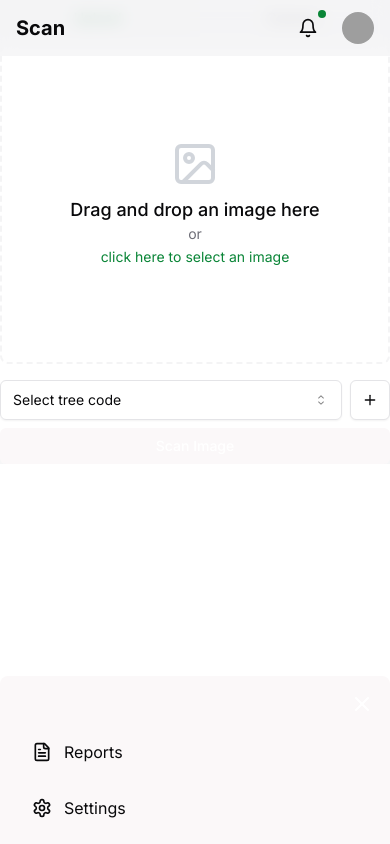
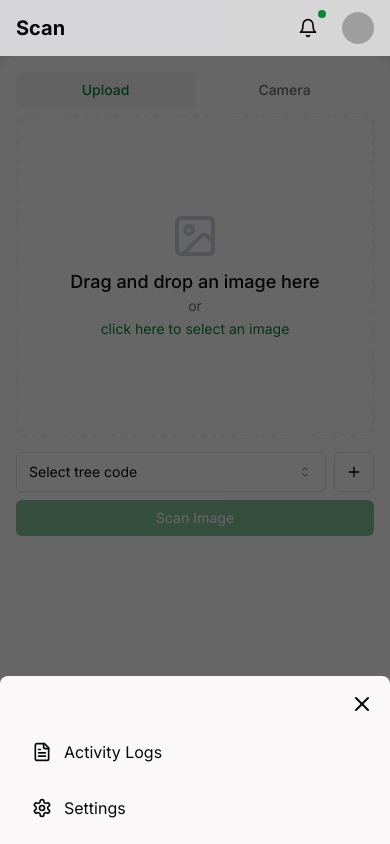
Before and after one commit to almonsour13/MDD-APP, a Next.js app: page /admin/scan in a window 390 px wide. Both pictures are taken after a click on the button 341 px from the left and 816 px from the top of the page. Built offline with nearby package versions, Linux system fonts and the light colour scheme; grey boxes are pictures that could not be loaded.

Commit message:
new changes in layout

```diff
--- a/app/(user)/admin/layout.tsx
+++ b/app/(user)/admin/layout.tsx
@@ -1,9 +1,10 @@
 "use client"
-import { useState } from "react";
-import AdminHeader from "@/components/layout/admin/adminHeader";
+import { Suspense, useState } from "react";
+import AdminHeader from "@/components/layout/admin/header";
 import AdminSidebar from "@/components/layout/sidebar";
 import Dashboard from "./page";
 import AdminBottomNav from "@/components/layout/admin/adminBottomNav";
+import Loading from "./loading";
 export default function AdminLayout({
   children,
 }: Readonly<{
@@ -17,7 +18,9 @@ export default function AdminLayout({
         <AdminSidebar isOpen={sidebarOpen} toggleSidebar={toggleSidebar} role={role}/>
         <div className="w-full flex-1 flex flex-col overflow-hidden">
           <AdminHeader toggleSidebar={toggleSidebar}/>
-          {children}
+          <Suspense fallback={<Loading/>}>
+            {children}
+          </Suspense>
           <AdminBottomNav role={role}/>
         </div>
       </div>
--- /dev/null
+++ b/app/(user)/admin/loading.tsx
@@ -0,0 +1,9 @@
+import PageWrapper from "@/components/pageWrapper";
+
+export default function Loading(){
+    return(
+        <PageWrapper>
+             <div className="w-full h-full flex-1 flex items-center justify-center">loading</div>
+        </PageWrapper>
+    )
+}
--- a/app/(user)/admin/scan/page.tsx
+++ b/app/(user)/admin/scan/page.tsx
@@ -1,11 +1,10 @@
-"use client"
-
-import { Tabs, TabsContent, TabsList, TabsTrigger } from "@/components/ui/tabs"
-import CameraField from '@/components/common/scanImage/captureImage'
-import UploadField from '@/components/common/scanImage/uploadImage'
-
-const ScanImage = () => {
-  return (
+import { Tabs, TabsList, TabsTrigger, TabsContent } from "@/components/ui/tabs";
+import UploadField from "@/components/common/scanImage/uploadImage";
+import CameraField from "@/components/common/scanImage/captureImage";
+import PageWrapper from "@/components/pageWrapper";
+export default function UploadImage(){
+    return(
+        <PageWrapper>
             <Tabs defaultValue="upload" className="flex flex-col p-0">
               <TabsList className='flex'>
                 <TabsTrigger className='flex-1' value="upload">
@@ -23,6 +22,6 @@ const ScanImage = () => {
                   <CameraField/>
               </TabsContent>
             </Tabs>
+        </PageWrapper>
     )
 }
-export default ScanImage;
--- a/app/(user)/admin/settings/page.tsx
+++ b/app/(user)/admin/settings/page.tsx
@@ -9,7 +9,7 @@ export default function Settings(){
         <PageWrapper>
             <div className="w-full">
                 </div>
-                <div className="mx-auto grid w-full max-w-6xl items-start gap-6 md:grid-cols-[180px_1fr] lg:grid-cols-[250px_1fr]">
+                <div className="mx-auto grid w-full items-start gap-6 md:grid-cols-[180px_1fr] lg:grid-cols-[250px_1fr]">
                 <nav
                     className="grid gap-4 text-sm text-muted-foreground" x-chunk="dashboard-04-chunk-0"
                 >
--- a/components/common/scanImage/captureImage.tsx
+++ b/components/common/scanImage/captureImage.tsx
@@ -215,7 +215,7 @@ const FooterContent:React.FC<FooterProps> = ({ uploadedImage,handleCapture, isSc
           </Button>
       ):(
         <Button
-          className={`w-full text-white ${!uploadedImage || !treeCode || isScanning?"bg-primary-foreground":"bg-primary"}`}
+          className={`w-full text-white ${!uploadedImage || !treeCode || isScanning?"bg-primary/50":"bg-primary"}`}
           onClick={handleScan}
           disabled={!uploadedImage || !treeCode || isScanning}
         >
--- a/components/common/scanImage/uploadImage.tsx
+++ b/components/common/scanImage/uploadImage.tsx
@@ -171,7 +171,7 @@ const FooterContent:React.FC<FooterProps> = ({ uploadedImage, isScanning, setIsS
                   onClick={toggleCustomTreeType}
                   variant="outline"
                   size="icon"
-                  className="flex-shrink-0 h-10 w-10"
+                  className="flex-shrink-0 h-10 w-10 bg-primary"
                 >
                   <X className="h-4 w-4" />
                   <span className="sr-only">
@@ -213,7 +213,7 @@ const FooterContent:React.FC<FooterProps> = ({ uploadedImage, isScanning, setIsS
         )}
       </div>
       <Button
-        className={`w-full text-white ${!uploadedImage || !treeCode || isScanning?"bg-primary-foreground":"bg-primary"}`}
+        className={`w-full ${!uploadedImage || !treeCode || isScanning?" bg-primary/50":" bg-primary"}`}
         onClick={handleScan}
         disabled={!uploadedImage || !treeCode || isScanning}
       >
--- a/components/layout/admin/adminBottomNav.tsx
+++ b/components/layout/admin/adminBottomNav.tsx
@@ -1,10 +1,10 @@
 'use client'
 
-import React, { useEffect, useState } from 'react'
+import React, { useState,useEffect } from 'react'
 import { MoreHorizontal, Scan, X } from 'lucide-react'
 import Link from 'next/link'
 import { usePathname } from 'next/navigation'
-import { sidebarItems } from '@/app/config/sidebar-item';
+import { sidebarItems } from '@/config/sidebar-item';
 
 interface AdminBottomNavProps {
   role: string;
@@ -14,7 +14,17 @@ export default function AdminBottomNav({ role }: AdminBottomNavProps) {
   const pathname = usePathname();
   const items = sidebarItems(role);
   const [sidebarOpen, setSidebarOpen] = useState(false);
+  useEffect(() => {
+    if (sidebarOpen) {
+      document.body.style.overflow = 'hidden';
+    } else {
+      document.body.style.overflow = '';
+    }
 
+    return () => {
+      document.body.style.overflow = ''; // Clean up when the component unmounts
+    };
+  }, [sidebarOpen]);
   const toggleMoreMenu = () => setSidebarOpen(!sidebarOpen);
 
   return (
@@ -36,7 +46,7 @@ export default function AdminBottomNav({ role }: AdminBottomNavProps) {
           <Link
             href={`/admin/scan`}
             className={`inline-flex h-10 rounded flex-col text-foreground items-center justify-center hover:text-primary transition-colors ${
-              pathname === 'scans' ? 'bg-primary text-primary-foreground' : ''
+              pathname === '/admin/scan' ? 'bg-primary text-primary-foreground' : ''
             }`}
             prefetch={true}
           >
@@ -55,7 +65,7 @@ export default function AdminBottomNav({ role }: AdminBottomNavProps) {
             </Link>
           ))}
           <button
-            className="inline-flex flex-col text-white h-10 rounded items-center justify-center hover:text-primary transition-colors"
+            className="inline-flex flex-col text-foreground h-10 rounded items-center justify-center hover:text-primary transition-colors"
             onClick={toggleMoreMenu}
           >
             <MoreHorizontal className="w-6 h-6" aria-hidden="true" />
@@ -67,6 +77,15 @@ export default function AdminBottomNav({ role }: AdminBottomNavProps) {
           />
         </div>
       </div>
+
+      {/* Overlay */}
+      {sidebarOpen && (
+        <div
+          className="fixed inset-0 bg-black bg-opacity-60 z-40 lg:hidden transition-opacity duration-300 ease-in-out"
+          onClick={toggleMoreMenu}
+          aria-hidden="true"
+        />
+      )}
     </>
   );
 }
@@ -87,23 +106,15 @@ const MoreMenu: React.FC<MoreMenuProps> = ({ items, isOpen, toggleSidebar }) =>
   const pathname = usePathname();
 
   return (
-    <>
-      {isOpen && (
-        <div
-          className="fixed inset-0 bg-black bg-opacity-50 z-40 lg:hidden"
-          onClick={toggleSidebar}
-          aria-hidden="true"
-        />
-      )}
     <nav
-        className={`absolute bottom-0 z-50 p-4 h-auto w-full bg-primary-foreground dark:bg-background mt-6 space-y-4 rounded-t-lg transform ${
-          isOpen ? '-translate-y-0' : 'translate-y-full'
-        } transition-all duration-300 ease-in-out lg:relative lg:translate-x-0`}
+      className={`fixed bottom-0 z-50 p-4 h-auto w-full bg-primary-foreground dark:bg-background mt-6 space-y-4 rounded-t-lg transform ${
+        isOpen ? 'translate-y-0' : 'translate-y-full'
+      } transition-transform duration-300 ease-in-out lg:relative lg:translate-x-0`}
     >
       <div className="w-full flex justify-end">
         <button
           onClick={toggleSidebar}
-            className="lg:hidden focus:outline-none focus:ring-2 focus:ring-white text-white"
+          className="lg:hidden focus:outline-none focus:ring-2 focus:ring-white text-foreground"
           aria-label="Close sidebar"
         >
           <X className="h-6 w-6" />
@@ -123,6 +134,5 @@ const MoreMenu: React.FC<MoreMenuProps> = ({ items, isOpen, toggleSidebar }) =>
         </Link>
       ))}
     </nav>
-    </>
   );
 };
--- a/components/layout/admin/adminHeader.tsx
+++ b/components/layout/admin/header.tsx
@@ -151,7 +151,7 @@ export default function AdminHeader({ toggleSidebar }: AdminHeaderProps) {
                 </DropdownMenuSub>
                 <DropdownMenuSeparator />
                 <DropdownMenuItem className="text-destructive">
-                  Log out
+                  <Link href="/signin">Log out</Link>
                 </DropdownMenuItem>
               </DropdownMenuContent>
             </DropdownMenu>
--- a/components/layout/sidebar.tsx
+++ b/components/layout/sidebar.tsx
@@ -5,7 +5,7 @@ import Link from 'next/link'
 import { usePathname } from 'next/navigation'
 import Image from 'next/image';
 import { LucideIcon, X } from 'lucide-react'
-import { sidebarItems } from '@/app/config/sidebar-item';
+import { sidebarItems } from '@/config/sidebar-item';
 
 interface AdminSidebarProps {
   role: string;
--- a/components/pageWrapper.tsx
+++ b/components/pageWrapper.tsx
@@ -10,7 +10,7 @@ const PageWrapper: React.FC<PageWrapper> = ({
     return(
         <section
         style={{ minHeight: 'calc(100vh - 64px)' }}
-        className="flex-1 bg-white dark:bg-background rounded-t-2xl md:rounded-tr-none gap-4 flex flex-col p-4 overflow-y-auto pb-20 md:pb-4 mt-14 md:mt-0"
+        className="flex-1 bg-white dark:bg-background rounded-t-2xl md:rounded-tr-none gap-4 flex flex-col p-4 md:p-8 overflow-y-auto pb-20 md:pb-8 mt-14 md:mt-0"
         >
         {children}
         </section>
--- a/app/config/sidebar-item.ts
+++ b/config/sidebar-item.ts
@@ -1,16 +1,17 @@
-import { Home, Users, Leaf, Image, Settings, FileText } from 'lucide-react';
+import { Home, Users, Leaf, Image, Settings, FileText, User } from 'lucide-react';
 
 export const sidebarItems = (role: string) => {
   const baseItems = [
     { href: '/', icon: Home, label: 'Home' },
+    { href: '/settings', icon: Settings, label: 'Settings' },
   ];
 
   const adminSidebarItems = [
     { href: '/admin', icon: Home, label: 'Dashboard' },
     { href: '/admin/users', icon: Users, label: 'Users' },
     { href: '/admin/diseases', icon: Leaf, label: 'Diseases' },
-    { href: '/admin/scans', icon: Image, label: 'All Scans' },
-    { href: '/admin/reports', icon: FileText, label: 'Reports' },
+    { href: '/admin/images', icon: Image, label: 'All Scans' },
+    { href: '/admin/logs', icon: FileText, label: 'Activity Logs' },
     { href: '/admin/settings', icon: Settings, label: 'Settings' },
   ];
 
```
Also changed, not shown: app/config/user-sidebar-items.ts (deleted). Lines whose indentation alone changed are shown as unchanged.
